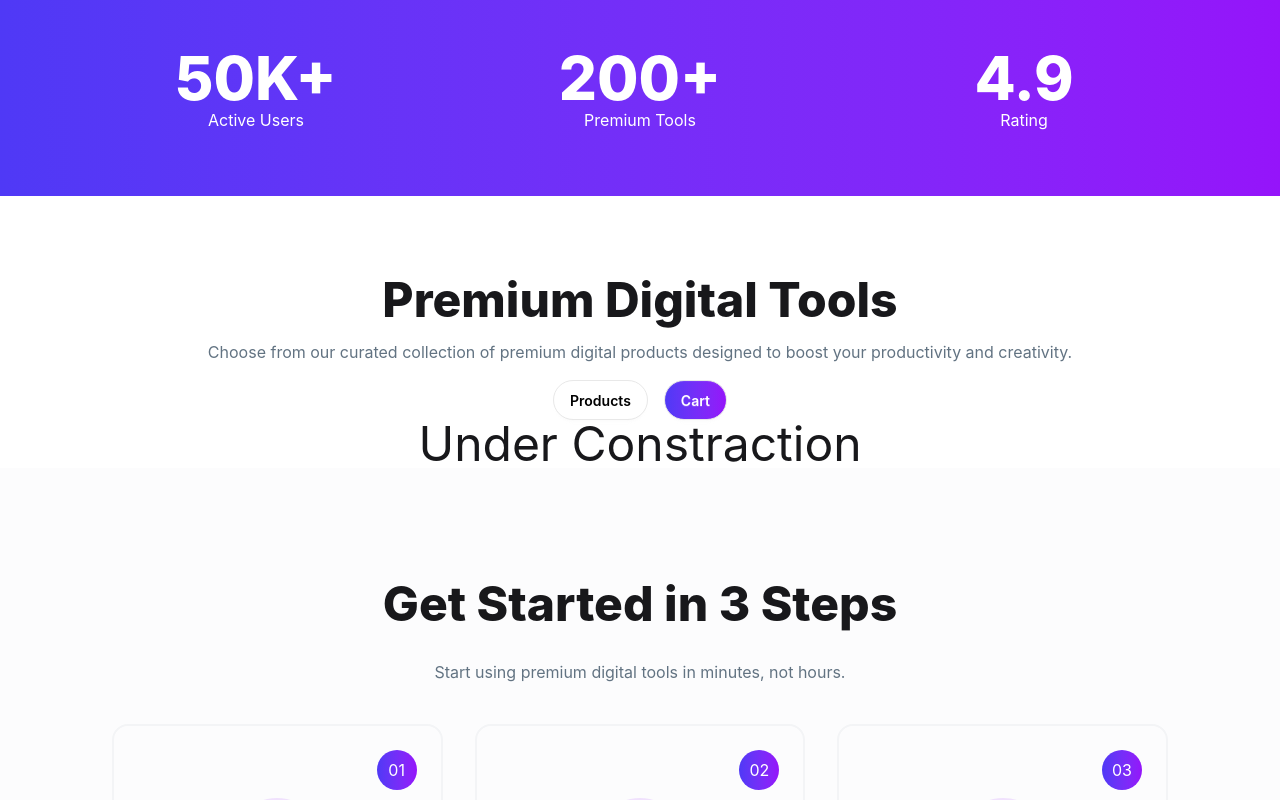
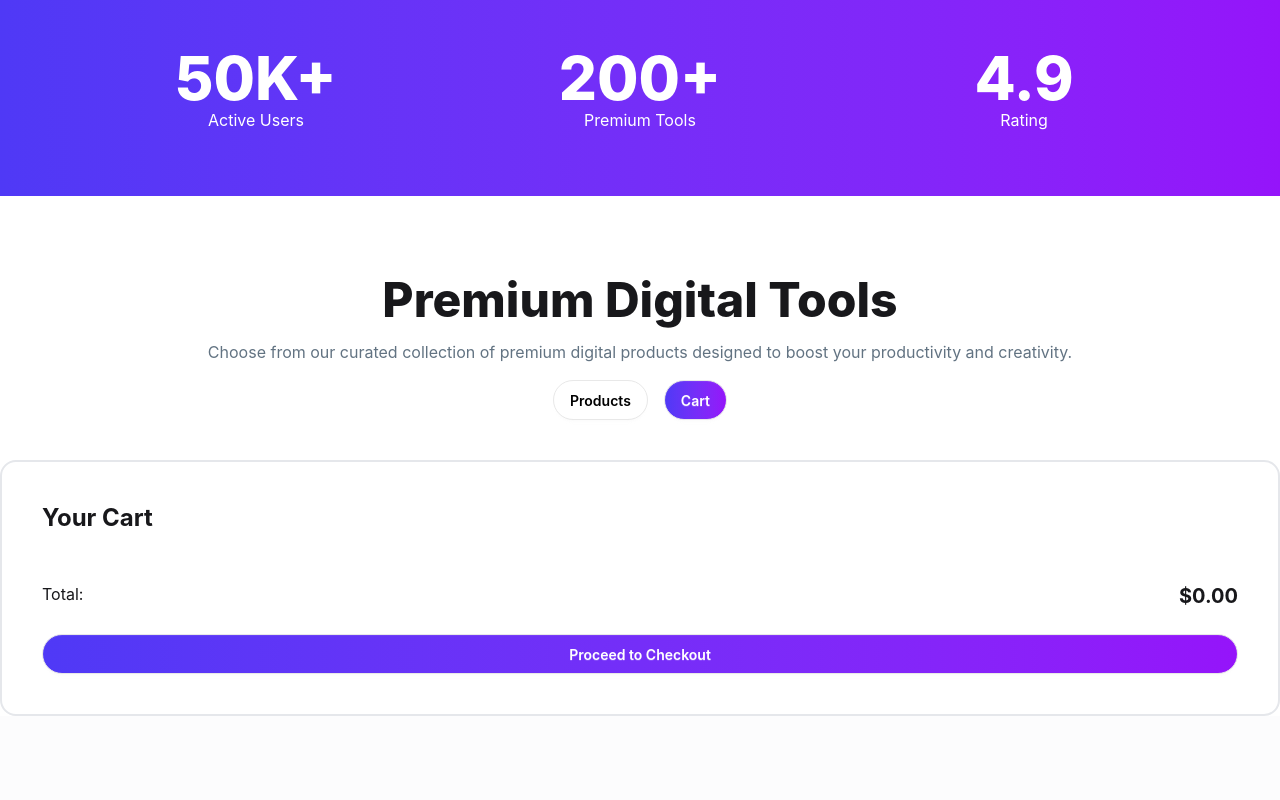
Before and after one commit to farhan-al-shahrier-siam/digiTools-platform, a React (Vite) app: page / in a window 1280 px wide. Both pictures are taken after a click on the button "Cart". Shown: the part 881-1681 px from the top of the page. Built offline with nearby package versions, Linux system fonts and the light colour scheme.

Commit message:
With out remove and proceed to checko ut btn everything is done with f unctionality

```diff
--- /dev/null
+++ b/src/components/Cart/Cart.jsx
@@ -0,0 +1,26 @@
+import React from "react";
+import SingleCartProduct from "../SingleCartProduct";
+
+const Cart = ({ cartProducts }) => {
+    let total = 0;
+    cartProducts.forEach((item) => (total += item.price));
+    return (
+        <div className="mt-10 container mx-auto p-10 border-2 border-gray-200 rounded-2xl">
+            <h1 className="font-bold text-2xl mb-6">Your Cart</h1>
+            <div className="space-y-4">
+                {cartProducts.map((cartProduct) => (
+                    <SingleCartProduct key={cartProduct.id} cartProduct={cartProduct}></SingleCartProduct>
+                ))}
+            </div>
+            <div className="flex justify-between py-6">
+                <p>Total:</p>
+                <p className="font-bold text-xl">${total.toFixed(2)}</p>
+            </div>
+            <div>
+                <button className="btn bg-linear-to-r from-[#4F39F6] to-[#9514FA] rounded-full text-white w-full">Proceed to Checkout</button>
+            </div>
+        </div>
+    );
+};
+
+export default Cart;
--- a/src/components/Products/Products.jsx
+++ b/src/components/Products/Products.jsx
@@ -1,5 +1,6 @@
 import React, { use, useState } from "react";
 import Product from "../Product/Product";
+import Cart from "../Cart/Cart";
 
 const Products = ({ productPromise, cartProducts, setCartProducts }) => {
     const products = use(productPromise);
@@ -29,7 +30,7 @@ const Products = ({ productPromise, cartProducts, setCartProducts }) => {
                         ))}
                     </div>
                 ) : (
-                    <h1 className="text-center text-5xl">Under Constraction</h1>
+                    <Cart cartProducts={cartProducts}></Cart>
                 )}
             </div>
         </div>
--- /dev/null
+++ b/src/components/SingleCartProduct.jsx
@@ -0,0 +1,20 @@
+import React from "react";
+
+const SingleCartProduct = ({ cartProduct }) => {
+    return (
+        <div className="bg-[#62738214] rounded-2xl">
+            <div className="flex justify-between p-5 items-center ">
+                <div className="flex justify-between gap-4 items-center">
+                    <div className=" flex items-center p-2 text-4xl bg-white border-2 rounded-full">{cartProduct.icon}</div>
+                    <div>
+                        <h3 className="font-semibold text-xl">{cartProduct.name}</h3>
+                        <p>${cartProduct.price}</p>
+                    </div>
+                </div>
+                <button className="btn btn-ghost text-red-600">Remove</button>
+            </div>
+        </div>
+    );
+};
+
+export default SingleCartProduct;
```
